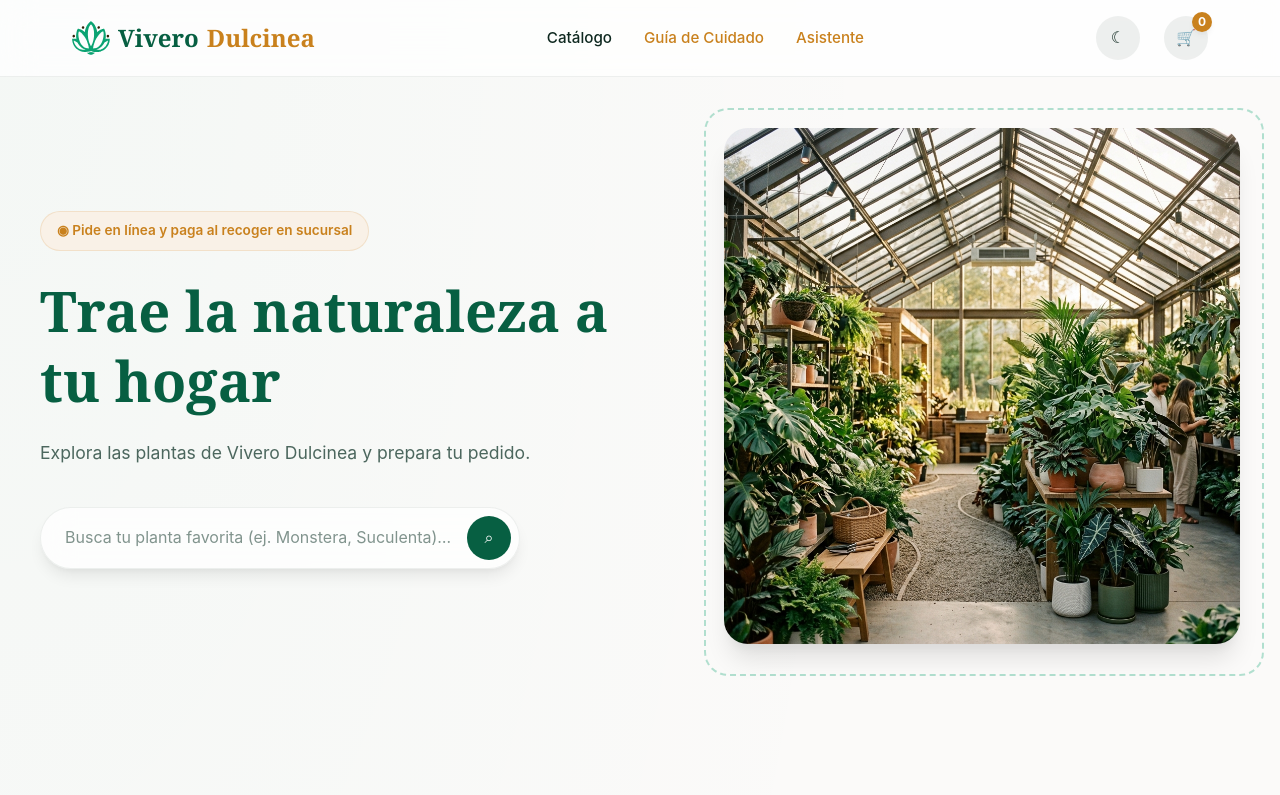
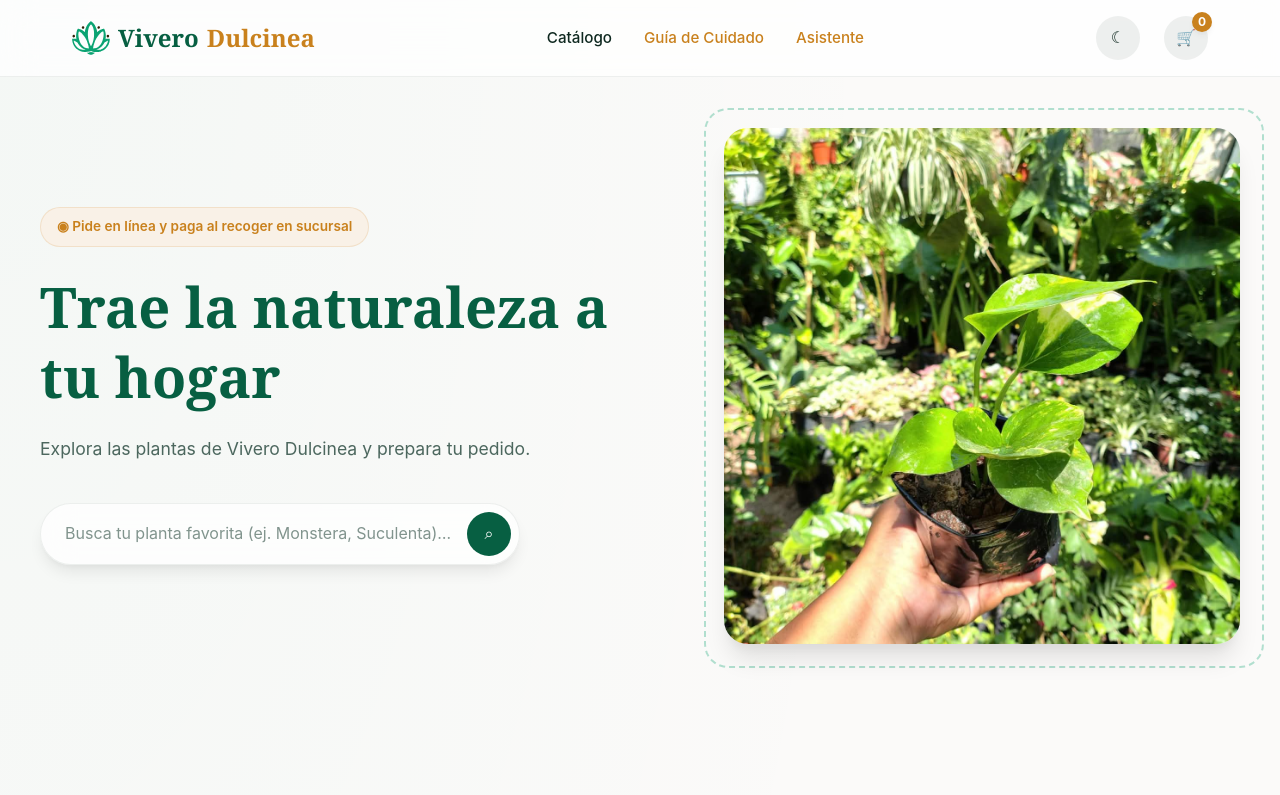
Before and after one commit to NeronXV/ViveroWeb, a React (Vite) app: page / in a window 1280 px wide. Shown: the top 795 px of the page. Built offline with nearby package versions, Linux system fonts and the light colour scheme; no server answers.

Commit message:
feat(public): integrar nueva foto principal en portada con encuadre cuadrado y texto descriptivo

```diff
--- a/src/data/mock/plants.ts
+++ b/src/data/mock/plants.ts
@@ -1,10 +1,10 @@
-import heroGreenhouse from '../../assets/hero_greenhouse.png'
+import fotoPrincipal from '../../assets/fotoprincipal.jpeg'
 import monstera from '../../assets/monstera.png'
 import snakePlant from '../../assets/snake_plant.png'
 import succulentGarden from '../../assets/succulent_garden.png'
 import type { Plant } from '../../types/domain'
 
-export const heroImage = heroGreenhouse
+export const heroImage = fotoPrincipal
 export const initialPlants: Plant[] = [
   { id: 1, name: 'Monstera Deliciosa', category: 'interior', price: 29.99, light: 'media', water: 'alta', pets: false, image: monstera, lightDesc: 'Luz indirecta', waterDesc: 'Riego moderado', petDesc: 'Tóxica para mascotas', description: 'Una planta tropical icónica con hermosas hojas recortadas. Perfecta para dar vida a cualquier rincón interior.', stock: 8, discount: 0 },
   { id: 2, name: 'Sansevieria (Planta Serpiente)', category: 'interior', price: 19.99, light: 'baja', water: 'baja', pets: false, image: snakePlant, lightDesc: 'Poca luz / Sombra', waterDesc: 'Poco riego', petDesc: 'Tóxica para mascotas', description: 'Casi indestructible y excelente purificadora de aire. Tolera poca luz y riegos muy distanciados.', stock: 1, discount: 0 },
@@ -12,6 +12,6 @@ export const initialPlants: Plant[] = [
   { id: 4, name: 'Helecho de Boston', category: 'interior', price: 18.99, light: 'media', water: 'alta', pets: true, image: monstera, lightDesc: 'Luz media indirecta', waterDesc: 'Riego frecuente', petDesc: 'Segura para mascotas', description: 'Hojas plumosas y elegantes que cuelgan con gracia. Requiere humedad constante y luz tamizada.', stock: 3, discount: 0 },
   { id: 5, name: 'Cactus de Jade', category: 'suculentas', price: 15.99, light: 'alta', water: 'baja', pets: true, image: succulentGarden, lightDesc: 'Luz directa alta', waterDesc: 'Poco riego', petDesc: 'Segura para mascotas', description: 'Cactus de crecimiento lento, muy resistente y decorativo.', stock: 10, discount: 0 },
   { id: 6, name: 'Romero Aromático', category: 'exterior', price: 12.99, light: 'alta', water: 'baja', pets: true, image: snakePlant, lightDesc: 'Sol directo', waterDesc: 'Poco riego', petDesc: 'Segura para mascotas', description: 'Planta mediterránea aromática, perfecta para balcones soleados y para uso culinario.', stock: 2, discount: 0 },
-  { id: 7, name: 'Buganvilla de Verano', category: 'exterior', price: 45.99, light: 'alta', water: 'alta', pets: false, image: heroGreenhouse, lightDesc: 'Sol directo pleno', waterDesc: 'Riego regular', petDesc: 'Tóxica para mascotas', description: 'Enredadera espectacular con abundantes flores. Llena de vida terrazas y patios.', stock: 7, discount: 0 },
+  { id: 7, name: 'Buganvilla de Verano', category: 'exterior', price: 45.99, light: 'alta', water: 'alta', pets: false, image: fotoPrincipal, lightDesc: 'Sol directo pleno', waterDesc: 'Riego regular', petDesc: 'Tóxica para mascotas', description: 'Enredadera espectacular con abundantes flores. Llena de vida terrazas y patios.', stock: 7, discount: 0 },
   { id: 8, name: 'Palma de Salón (Chamaedorea)', category: 'interior', price: 22.99, light: 'media', water: 'alta', pets: true, image: monstera, lightDesc: 'Luz indirecta media', waterDesc: 'Riego regular', petDesc: 'Segura para mascotas', description: 'Palmera compacta y elegante que tolera condiciones variadas de interior.', stock: 4, discount: 0 },
 ]
--- a/src/features/public-catalog/HomePage.tsx
+++ b/src/features/public-catalog/HomePage.tsx
@@ -38,7 +38,7 @@ export function HomePage() {
             </form>
           </div>
           <div className="hero-image-wrapper">
-            <img src={heroImage} alt="Invernadero moderno con abundantes plantas verdes" className="hero-img" />
+            <img src={heroImage} alt="Planta de hojas verdes sostenida frente a la vegetación del Vivero Dulcinea" className="hero-img" />
           </div>
         </div>
       </section>
--- a/src/styles/store.css
+++ b/src/styles/store.css
@@ -114,13 +114,16 @@
 }
 
 .hero-img {
+  display: block;
   width: 100%;
   height: auto;
+  aspect-ratio: 1 / 1;
   border-radius: var(--radius-lg);
   box-shadow: var(--shadow-lg);
   position: relative;
   z-index: 1;
   object-fit: cover;
+  object-position: 50% 55%;
   transition: var(--transition-smooth);
 }
 
```
Also changed, not shown: src/assets/fotoprincipal.jpeg (added).
